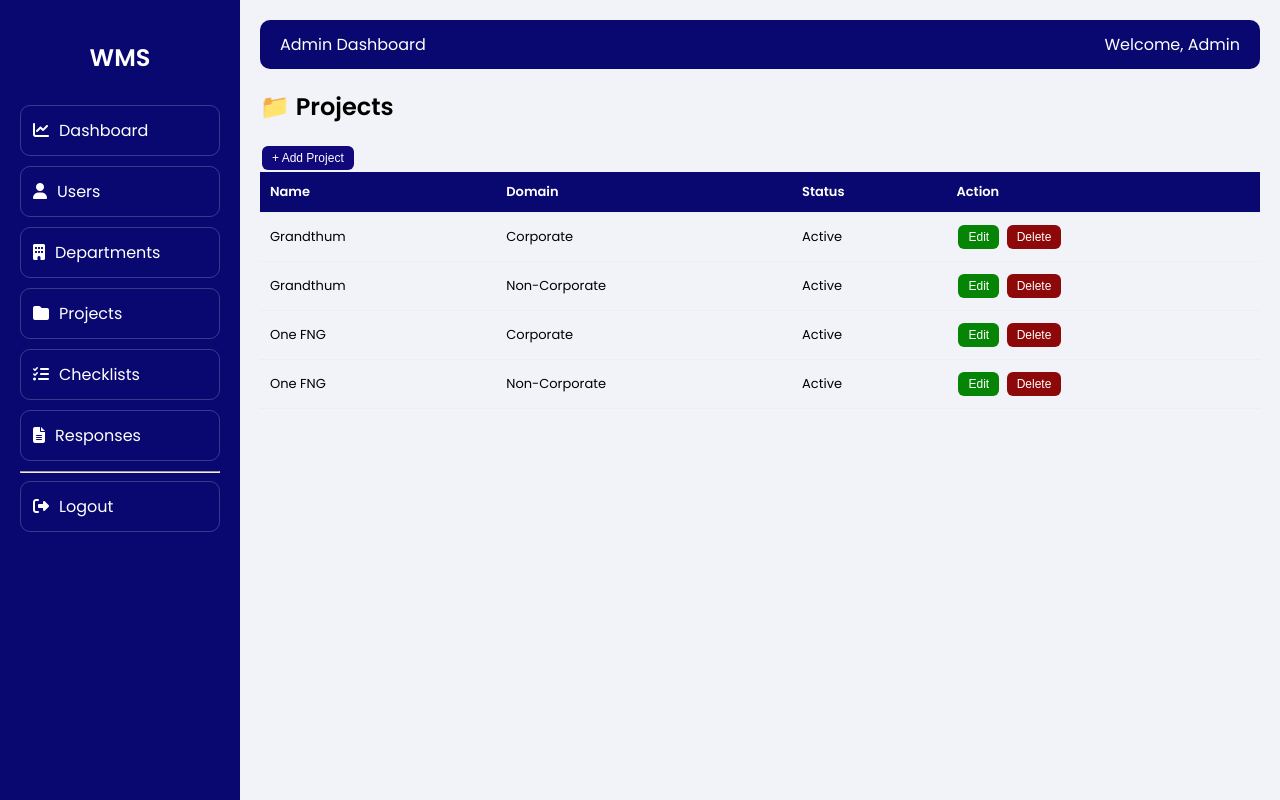
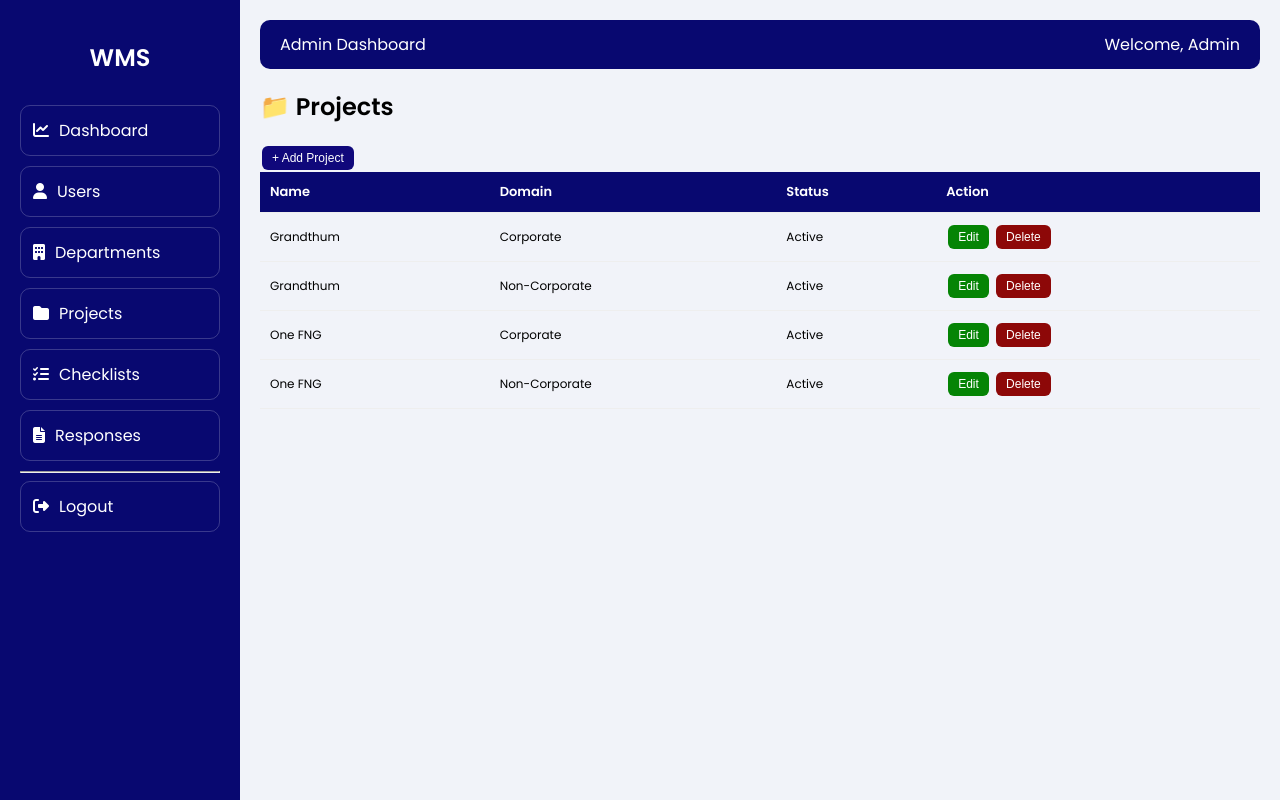
Before and after one commit to TheSyntaxWriter/QCMS, a Django app: template frontend/templates/admin_panel/admin_projects.html in a window 1280 px wide. Run offline with Django 4.2, Linux system fonts and the light colour scheme; the template is opened without the code that fills it: values that come from a table or form of the project are taken from there, others are empty; data comes from the database, SQL or seed files in the repository; both versions use the stored data as it was after the commit.

Commit message:
Fix UI issues and alignment improvements

```diff
--- a/frontend/static/admin_users/admin_users.css
+++ b/frontend/static/admin_users/admin_users.css
@@ -309,7 +309,7 @@ tr:hover {
   flex-wrap: wrap;
   justify-content: center;
   align-items: center;
-  gap: 8px;
+  gap: 0px;
   white-space: nowrap;
 }
 
--- a/frontend/templates/admin_panel/admin_base.html
+++ b/frontend/templates/admin_panel/admin_base.html
@@ -107,7 +107,7 @@
 
       tbody td {
         padding: 10px;
-        font-size: 13px; /* 🔥 reduced */
+        font-size: 12px; /* 🔥 reduced */
       }
 
       tr {
```
Also changed, not shown: db.sqlite3.
